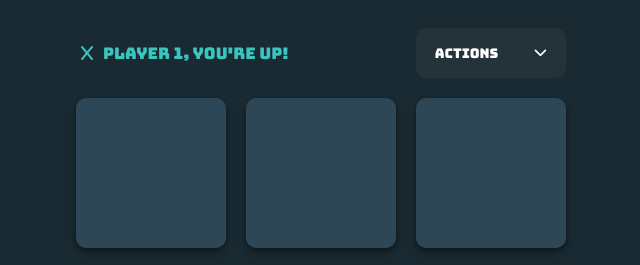
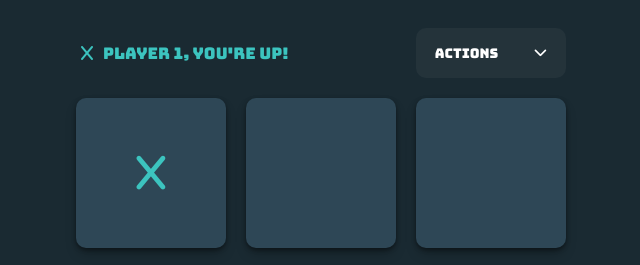
Before and after one commit to soelz4/tic-tac-toe, a website: page vanilla-version/index.html in a window 1280 px wide. Both pictures are taken after a click on the element 470 px from the left and 173 px from the top of the page. Shown: the top 265 px of the page, 319-959 px from the left. Drawn offline with Linux system fonts and the light colour scheme.

Commit message:
tic-tac-toe vanilla version Updated

```diff
--- a/vanilla-version/index.html
+++ b/vanilla-version/index.html
@@ -21,7 +21,7 @@
     <main>
       <div class="grid">
         <!-- Turn Indicator -->
-        <div class="turn">
+        <div class="turn" data-id="turn">
           <i class="fa-solid fa-x" style="color: var(--turquoise)"></i>
           <p style="color: var(--turquoise)">Player 1, you're up!</p>
         </div>
@@ -69,8 +69,8 @@
     <!-- Modal that Opens when Game Ends -->
     <div class="modal hidden" data-id="modal">
       <div class="modal-contents">
-        <p data-id="modal-text">Player 1 wins!</p>
-        <button data-id="modal-btn">Play again</button>
+        <p data-id="modal-text"></p>
+        <button data-id="modal-btn">Play Again</button>
       </div>
     </div>
 
--- a/vanilla-version/script.js
+++ b/vanilla-version/script.js
@@ -1,11 +1,58 @@
 const App = {
   // Selected HTML Elements
   $: {
+    // DropDown Menu
     menu: document.querySelector(".menu"),
     menuItems: document.querySelector(".items"),
     resetGameBtn: document.querySelector('[data-id="reset-game-btn"]'),
     resetDataBtn: document.querySelector('[data-id="reset-data-btn"]'),
+    // Squares
     squares: document.querySelectorAll('[data-id="square"]'),
+    // Modal
+    modal: document.querySelector('[data-id="modal"]'),
+    modalText: document.querySelector('[data-id="modal-text"]'),
+    modalBtn: document.querySelector('[data-id="modal-btn"]'),
+  },
+
+  // State
+  state: {
+    moves: [],
+  },
+
+  getGameStatus(moves) {
+    const p1Moves = moves
+      .filter((move) => move.playerID === 1)
+      .map((move) => +move.squareID);
+    const p2Moves = moves
+      .filter((move) => move.playerID === 2)
+      .map((move) => +move.squareID);
+
+    // Winning Patterns
+    const winningPatterns = [
+      [1, 2, 3],
+      [1, 5, 9],
+      [1, 4, 7],
+      [2, 5, 8],
+      [3, 5, 7],
+      [3, 6, 9],
+      [4, 5, 6],
+      [7, 8, 9],
+    ];
+
+    let winner = null;
+
+    winningPatterns.forEach((pattern) => {
+      const p1Wins = pattern.every((value) => p1Moves.includes(value));
+      const p2Wins = pattern.every((value) => p2Moves.includes(value));
+
+      if (p1Wins) winner = 1;
+      if (p2Wins) winner = 2;
+    });
+
+    return {
+      status: moves.length === 9 || winner != null ? "complete" : "in-progress", // in-progress or complete
+      winner, // 1 or 2 or null
+    };
   },
 
   // INIT
@@ -29,10 +76,76 @@ const App = {
       console.log("Reset Data Button Clicked.");
     });
 
+    // Modal
+    App.$.modalBtn.addEventListener("click", () => {
+      App.state.moves = [];
+      App.$.squares.forEach((square) => square.replaceChildren());
+      App.$.modal.classList.add("hidden");
+    });
+
     // Squares
     App.$.squares.forEach((square) => {
-      square.addEventListener("click", (event) => {
-        console.log(`Square with ID ${event.target.id} Clicked.`);
+      square.addEventListener("click", () => {
+        // Check Square Clicked Before or Not
+        const hasMove = (squareID) => {
+          const existingMove = App.state.moves.find(
+            (move) => move.squareID === squareID,
+          );
+          return existingMove !== undefined;
+        };
+
+        if (hasMove(+square.id)) {
+          console.log("You Can't Click this Square");
+          return;
+        }
+
+        // Which Player Turn
+        const lastMove = App.state.moves.at(-1);
+        const getOppositePlayer = (playerID) => (playerID === 1 ? 2 : 1);
+        const currentPlayer =
+          App.state.moves.length === 0
+            ? 1
+            : getOppositePlayer(lastMove.playerID);
+
+        console.log(
+          `Current Player with ${currentPlayer} ID Clicked Square with ${square.id} ID`,
+        );
+
+        // ICON
+        const icon = document.createElement("i");
+
+        if (currentPlayer === 1) {
+          icon.classList.add("fa-solid", "fa-x");
+          icon.style.color = "var(--turquoise)";
+        } else if (currentPlayer === 2) {
+          icon.classList.add("fa-solid", "fa-o");
+          icon.style.color = "var(--yellow)";
+        } else {
+          console.log(`There is no Player with ${currentPlayer} ID`);
+        }
+
+        // Update Moves State
+        App.state.moves.push({
+          squareID: +square.id,
+          playerID: currentPlayer,
+        });
+
+        console.log(App.state.moves);
+
+        // Add ICON to Square
+        square.replaceChildren(icon);
+
+        // Check if There is a Winner or Tie Game
+        const game = App.getGameStatus(App.state.moves);
+        console.log(game);
+        if (game.status === "complete") {
+          App.$.modal.classList.remove("hidden");
+          if (game.winner) {
+            App.$.modalText.textContent = `Player ${game.winner} Wins!`;
+          } else {
+            App.$.modalText.textContent = "TIE!";
+          }
+        }
       });
     });
   },
--- a/vanilla-version/style.css
+++ b/vanilla-version/style.css
@@ -166,6 +166,7 @@ button:hover {
   align-items: center;
   background-color: var(--gray);
   border-radius: 10px;
+  font-size: 2.4rem;
 }
 
 .square:hover {
```
